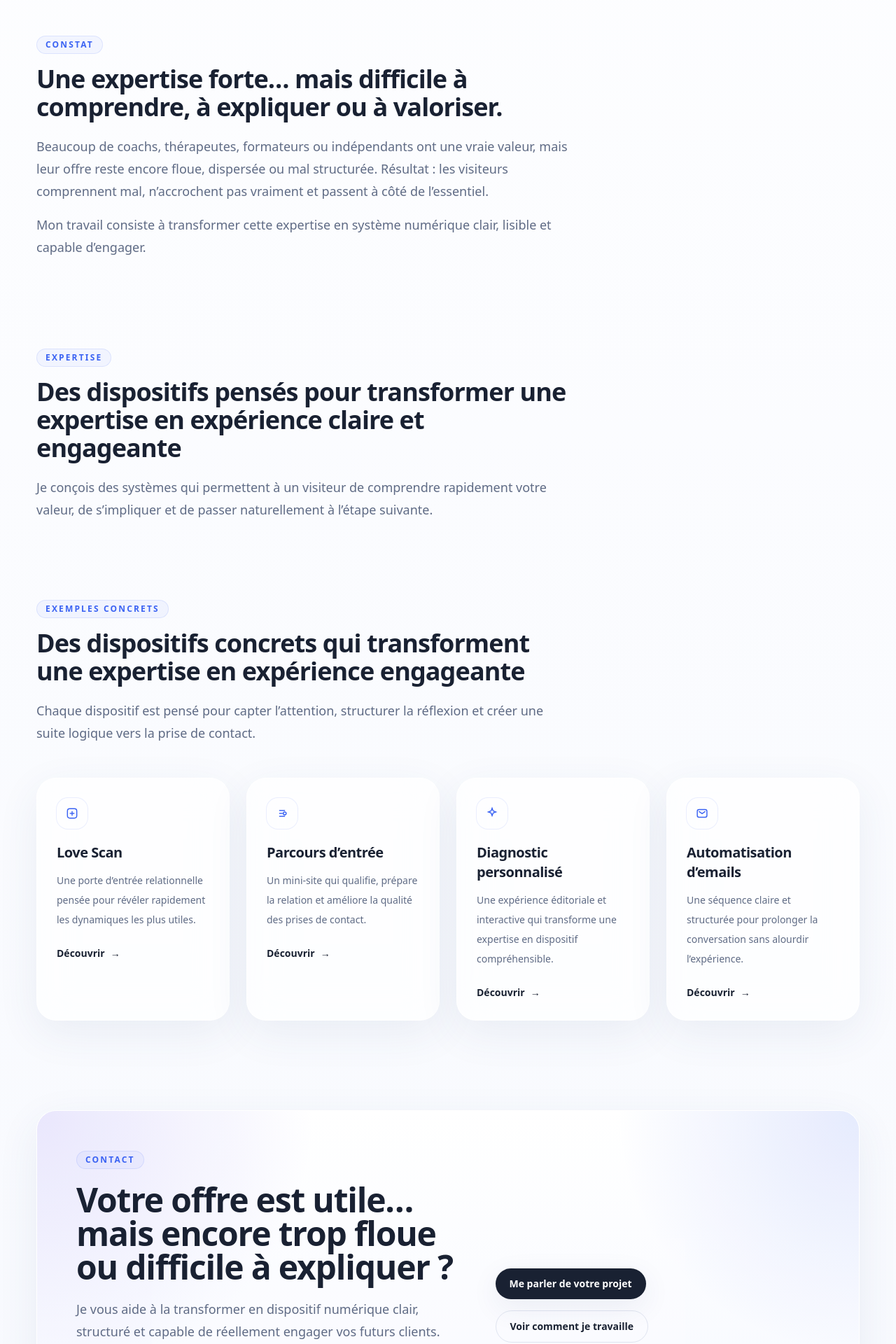
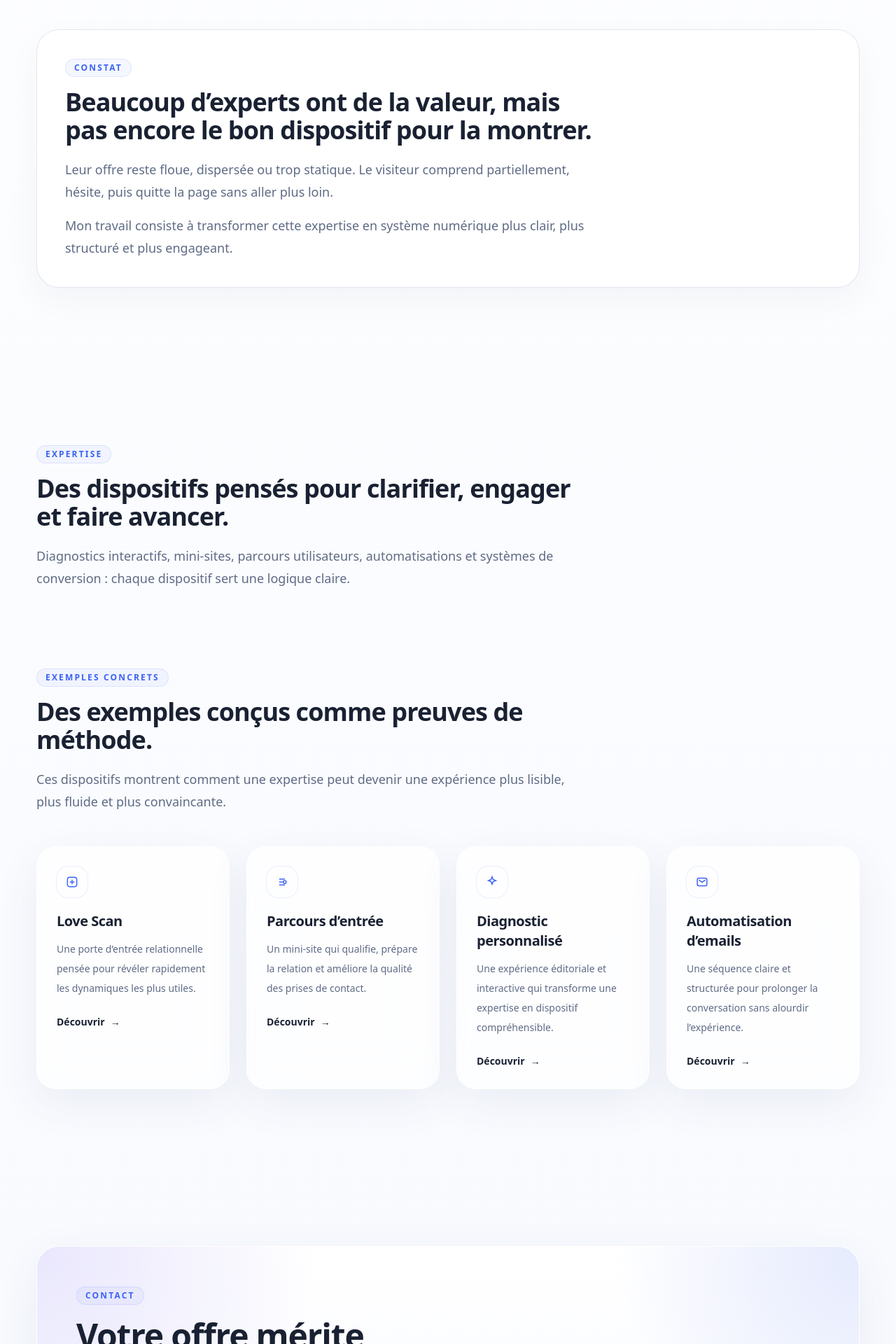
Before and after one commit to arnaudcrestey/portail-site-vitrine, a Next.js app: page / in a window 1280 px wide. Shown: the part 1140-3060 px from the top of the page at 70% size. Built offline with nearby package versions, Linux system fonts and the light colour scheme.

Commit message:
Update page.tsx

```diff
--- a/app/page.tsx
+++ b/app/page.tsx
@@ -8,41 +8,39 @@ export default function HomePage() {
     <>
       <HomeHero />
 
-      <section className="section-spacing pt-2">
+      <section className="section-spacing pt-0">
         <div className="container-layout">
+          <div className="rounded-[32px] border border-line bg-white px-6 py-8 shadow-[0_16px_50px_rgba(15,23,42,0.04)] sm:px-8 sm:py-10 lg:px-10">
             <div className="max-w-3xl">
               <span className="section-eyebrow">Constat</span>
 
               <h2 className="mt-4 text-3xl font-semibold tracking-tight text-ink sm:text-4xl">
-              Une expertise forte… mais difficile à comprendre, à expliquer ou à valoriser.
+                Beaucoup d’experts ont de la valeur, mais pas encore le bon dispositif pour la montrer.
               </h2>
 
               <p className="mt-5 text-lg leading-8 text-slate">
-              Beaucoup de coachs, thérapeutes, formateurs ou indépendants ont une vraie valeur, mais leur offre reste
-              encore floue, dispersée ou mal structurée. Résultat : les visiteurs comprennent mal, n’accrochent pas
-              vraiment et passent à côté de l’essentiel.
+                Leur offre reste floue, dispersée ou trop statique. Le visiteur comprend partiellement, hésite, puis quitte la page sans aller plus loin.
               </p>
 
               <p className="mt-4 text-lg leading-8 text-slate">
-              Mon travail consiste à transformer cette expertise en système numérique clair, lisible et capable
-              d’engager.
+                Mon travail consiste à transformer cette expertise en système numérique plus clair, plus structuré et plus engageant.
               </p>
+            </div>
           </div>
         </div>
       </section>
 
-      <section className="section-spacing pt-4">
+      <section className="section-spacing">
         <div className="container-layout">
           <div className="max-w-3xl">
             <span className="section-eyebrow">Expertise</span>
 
             <h2 className="mt-4 text-3xl font-semibold tracking-tight text-ink sm:text-4xl">
-              Des dispositifs pensés pour transformer une expertise en expérience claire et engageante
+              Des dispositifs pensés pour clarifier, engager et faire avancer.
             </h2>
 
             <p className="mt-5 text-lg leading-8 text-slate">
-              Je conçois des systèmes qui permettent à un visiteur de comprendre rapidement votre valeur, de
-              s’impliquer et de passer naturellement à l’étape suivante.
+              Diagnostics interactifs, mini-sites, parcours utilisateurs, automatisations et systèmes de conversion : chaque dispositif sert une logique claire.
             </p>
           </div>
         </div>
@@ -54,12 +52,11 @@ export default function HomePage() {
             <span className="section-eyebrow">Exemples concrets</span>
 
             <h2 className="mt-4 text-3xl font-semibold tracking-tight text-ink sm:text-4xl">
-              Des dispositifs concrets qui transforment une expertise en expérience engageante
+              Des exemples conçus comme preuves de méthode.
             </h2>
 
             <p className="mt-5 text-lg leading-8 text-slate">
-              Chaque dispositif est pensé pour capter l’attention, structurer la réflexion et créer une suite logique
-              vers la prise de contact.
+              Ces dispositifs montrent comment une expertise peut devenir une expérience plus lisible, plus fluide et plus convaincante.
             </p>
           </div>
 
@@ -71,22 +68,21 @@ export default function HomePage() {
         </div>
       </section>
 
-      <section className="section-spacing pt-4">
+      <section className="section-spacing">
         <div className="container-layout">
-          <Surface className="relative overflow-hidden px-6 py-10 sm:px-10 sm:py-12 lg:px-14 lg:py-14">
+          <Surface className="relative overflow-hidden rounded-[32px] px-6 py-10 sm:px-10 sm:py-12 lg:px-14 lg:py-14">
             <div className="absolute inset-0 bg-hero-radial opacity-90" />
 
             <div className="relative grid gap-8 lg:grid-cols-[1.1fr_0.9fr] lg:items-end">
               <div>
                 <span className="section-eyebrow">Contact</span>
 
-                <h2 className="mt-5 text-balance text-3xl font-semibold sm:text-4xl lg:text-5xl">
-                  Votre offre est utile… mais encore trop floue ou difficile à expliquer ?
+                <h2 className="mt-5 max-w-3xl text-balance text-3xl font-semibold sm:text-4xl lg:text-5xl">
+                  Votre offre mérite mieux qu’une simple présence en ligne.
                 </h2>
 
                 <p className="mt-5 max-w-2xl text-lg leading-8 text-slate">
-                  Je vous aide à la transformer en dispositif numérique clair, structuré et capable de réellement
-                  engager vos futurs clients.
+                  Je vous aide à en faire un dispositif numérique clair, crédible et réellement engageant.
                 </p>
               </div>
 
@@ -94,7 +90,7 @@ export default function HomePage() {
                 <ButtonLink href="/contact">Me parler de votre projet</ButtonLink>
 
                 <ButtonLink href="/diagnostics-automatisations" variant="secondary">
-                  Voir comment je travaille
+                  Découvrir mon approche
                 </ButtonLink>
               </div>
             </div>
```
Lines whose indentation alone changed are shown as unchanged.
